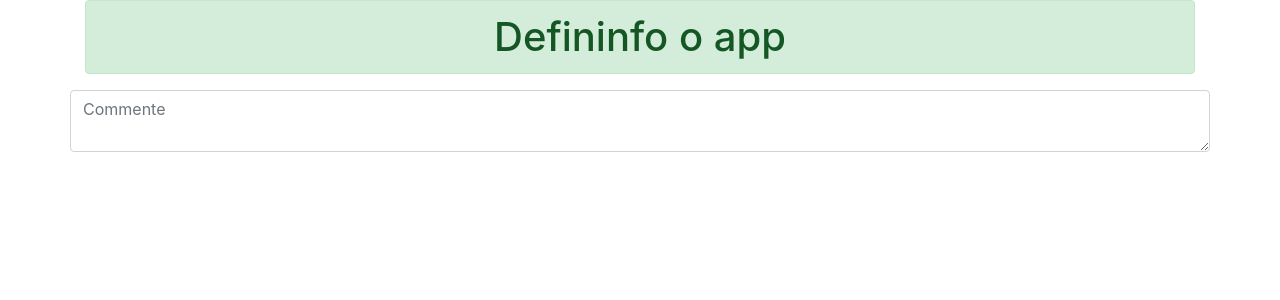
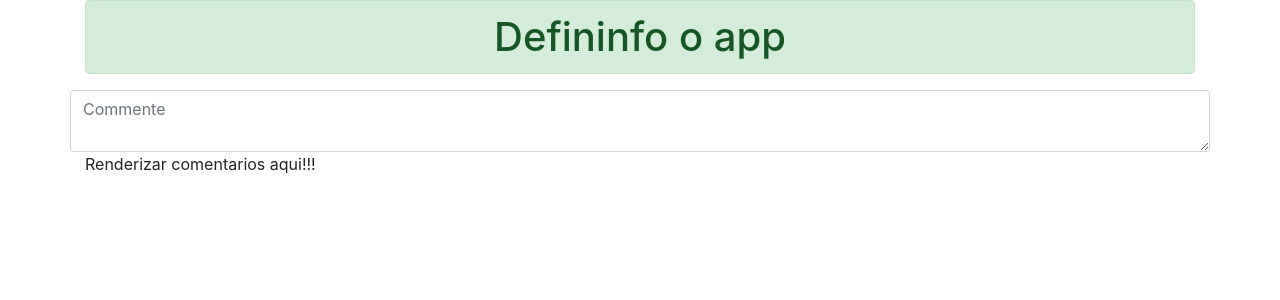
Before and after one commit to kauai/ProductManagerFirebase, a React (Create React App) app: page / in a window 1280 px wide. Shown: the top 300 px of the page. Built offline with nearby package versions, Linux system fonts and the light colour scheme.

Commit message:
criado o comment

```diff
--- a/src/App.js
+++ b/src/App.js
@@ -1,6 +1,7 @@
 import React, { Component } from 'react';
 import 'bootstrap-css-only'
 import NewComent from './NewComent'
+import Coment from './Comment'
 
 class App extends Component {
 
@@ -9,6 +10,7 @@ class App extends Component {
             <div className="container">
                 <h1 className="text-center alert alert-success">Defininfo o app</h1>
                 <NewComent/>
+                <Coment/>
             </div>
         )
     }
--- a/src/Comment.js
+++ b/src/Comment.js
@@ -0,0 +1,15 @@
+import React, { Component } from 'react';
+
+class Coments extends Component {
+
+    render() {
+        return (
+            <div>
+                <p>Renderizar comentarios aqui!!!</p>
+            </div>
+
+        );
+    }
+}
+
+export default Coments;
```
